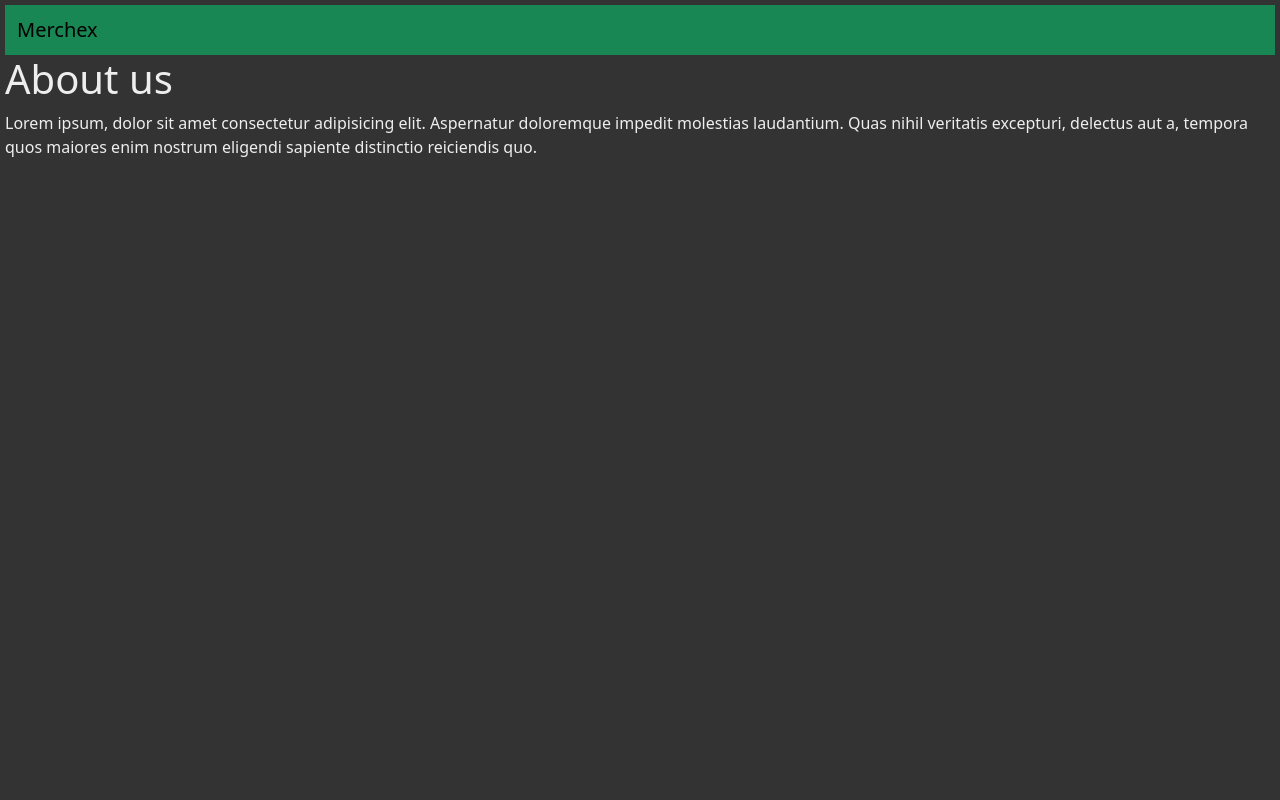
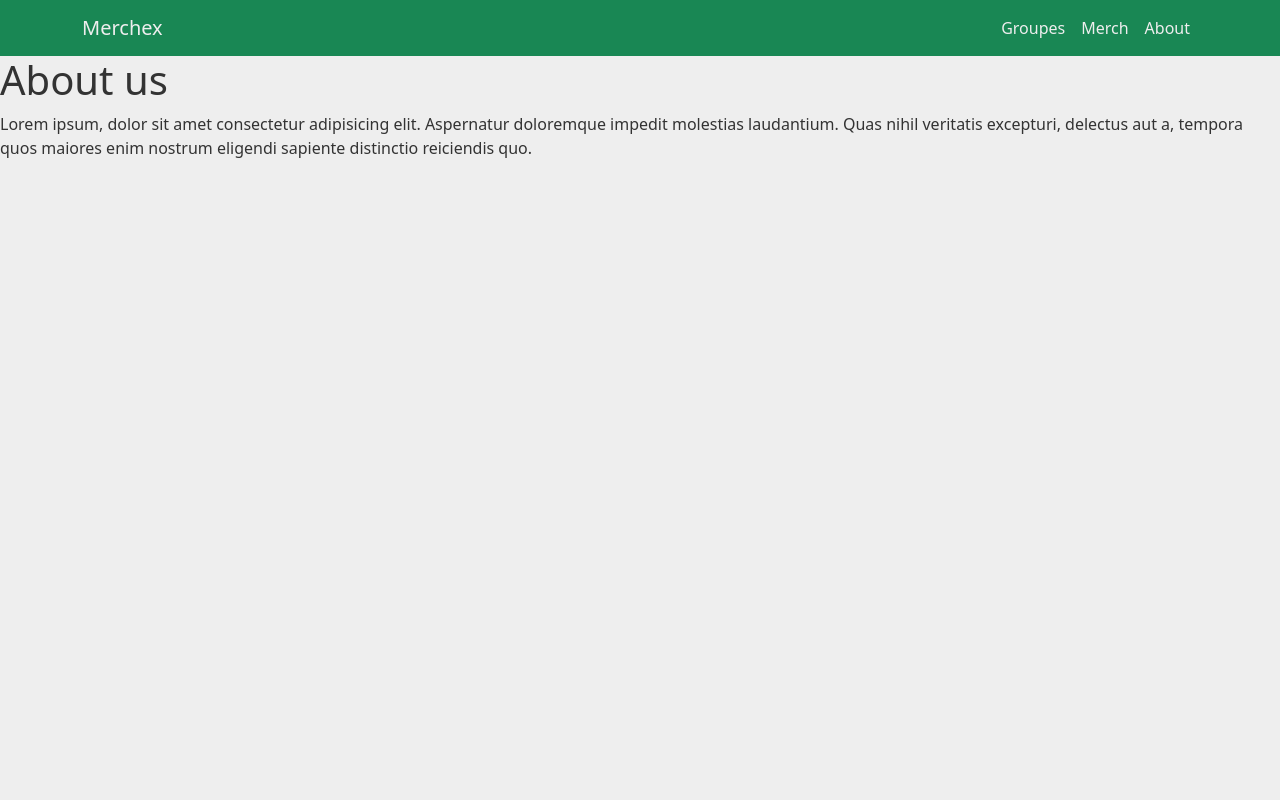
Before and after one commit to rjgabriel1/django_oc, a Django app: page /about-us/ in a window 1280 px wide. Run offline with Django 4.2, Linux system fonts and the light colour scheme.

Commit message:
add new url patterns add list item with link to band detail page update band_detail, merch_list, and merch_detail views

```diff
--- a/listings/models.py
+++ b/listings/models.py
@@ -7,10 +7,10 @@ class Band(models.Model):
     class Genre(models.TextChoices):
         HIP_HOP ='HH'
         SYNTH_POP ='SP'
-        AR = 'AR'
+        ALTERNATIVE_ROCK = 'AR'
 
     name = models.CharField(max_length=100)
-    genre = models.CharField(choices= Genre.choices, default='HH',max_length=5)
+    genre = models.CharField(choices= Genre.choices, default='HH',max_length=25)
     biography = models.CharField(max_length=1000, default='')
     year_formed = models.IntegerField(validators=[MinValueValidator(1900), MaxValueValidator(2023)], default=2000)
     active = models.BooleanField(default=True)
--- a/listings/static/css/style.css
+++ b/listings/static/css/style.css
@@ -1,5 +1,12 @@
 body {
-  background: #333;
-  color: #eee;
-  padding: 5px;
+  color: #333;
+  background: #eee;
 }
+
+li > a {
+  text-decoration: none;
+}
+
+.colnav{
+  color: #eee
+}
--- a/listings/templates/bands/band_list.html
+++ b/listings/templates/bands/band_list.html
@@ -1,10 +1,10 @@
 {% extends 'bands/base.html' %}
 
   {% block content %}
-    <p>Groups</p>
+    <h1>Groups</h1>
     <ul>
       {% for band in bands %}
-      <li>{{ band.name }}</li>
+      <li><a href="{% url 'band-detail' band.id %}">{{ band.name }}</a></li>
       {%endfor%}
     </ul>
  {%endblock%}
--- a/listings/templates/bands/base.html
+++ b/listings/templates/bands/base.html
@@ -2,18 +2,39 @@
 <html>
   <head>
     <title>Merch-ex</title>
-        <link href="https://cdn.jsdelivr.net/npm/bootstrap@5.3.1/dist/css/bootstrap.min.css" rel="stylesheet" integrity="sha384-4bw+/aepP/YC94hEpVNVgiZdgIC5+VKNBQNGCHeKRQN+PtmoHDEXuppvnDJzQIu9" crossorigin="anonymous">
-        <script src="https://cdn.jsdelivr.net/npm/bootstrap@5.3.1/dist/js/bootstrap.bundle.min.js" integrity="sha384-HwwvtgBNo3bZJJLYd8oVXjrBZt8cqVSpeBNS5n7C8IVInixGAoxmnlMuBnhbgrkm" crossorigin="anonymous"></script>
+    <link
+      href="https://cdn.jsdelivr.net/npm/bootstrap@5.3.1/dist/css/bootstrap.min.css"
+      rel="stylesheet"
+      integrity="sha384-4bw+/aepP/YC94hEpVNVgiZdgIC5+VKNBQNGCHeKRQN+PtmoHDEXuppvnDJzQIu9"
+      crossorigin="anonymous"
+    />
+    <script
+      src="https://cdn.jsdelivr.net/npm/bootstrap@5.3.1/dist/js/bootstrap.bundle.min.js"
+      integrity="sha384-HwwvtgBNo3bZJJLYd8oVXjrBZt8cqVSpeBNS5n7C8IVInixGAoxmnlMuBnhbgrkm"
+      crossorigin="anonymous"
+    ></script>
     <link rel="stylesheet" href="{% static 'css/style.css' %}" />
   </head>
 
   <body>
-        <nav class="navbar bg-success ">
-            <div class="container-fluid">
-              <span class="navbar-brand mb-0 h1 ">Merchex</span>
+    <nav class="navbar navbar-expand-lg bg-success">
+      <div class="container">
+        <span class="navbar-brand mb-0 h1 colnav">Merchex</span>
+
+          <ul class="navbar-nav justify-content-center">
+            <li class="nav-item">
+              <a href="{% url 'band-list' %}" class="nav-link colnav " >Groupes</a>
+            </li>
+            <li class="nav-item">
+              <a href="{% url 'merch-list' %}" class="nav-link colnav">Merch</a>
+            </li>
+            <li class="nav-item">
+              <a href="{% url 'about-us' %}" class="nav-link colnav">About</a>
+            </li>
+          </ul>
+
       </div>
     </nav>
-
 
     {% block content %} {% endblock %}
   </body>
--- a/listings/views.py
+++ b/listings/views.py
@@ -1,17 +1,34 @@
 from django.http import HttpResponse
 from django.shortcuts import render
-from listings.models import Band
-from listings.models import Song
+from listings.models import Band, Merch
+
 # Create your views here.
 
 
 def band_list(request):
     bands = Band.objects.all()
-    song = Song.objects.all()
     return render(request,
-        'bands/band_list.html',
-        {'bands': bands})
+                  'bands/band_list.html',
+                  {'bands': bands})
+
+
+def band_detail(request, band_id):
+    band = Band.objects.get(id = band_id)
+    return render(request,
+                  'bands/band_detail.html',
+                  {'band': band}
+                  )
+
+#
+def merch_list(request):
+    merchs = Merch.objects.all()
+    return render(request,'bands/merch_list.html',{'merchs': merchs})
+
+
+def merch_detail(request, merch_id):
+    merch = Merch.objects.get(id=merch_id)
+    return render(request,'bands/merch_detail.html',{'merch': merch})
 
 
 def about(request):
-    return render(request,'bands/about.html')
+    return render(request, 'bands/about.html')
--- a/merchex/urls.py
+++ b/merchex/urls.py
@@ -20,6 +20,9 @@ from listings import views
 
 urlpatterns = [
     path('admin/', admin.site.urls),
-    path('', views.band_list),
-    path('about-us/', views.about),
+    path('bands/', views.band_list, name='band-list'),
+    path('bands/<int:band_id>/', views.band_detail, name= 'band-detail'),
+    path('merchs/', views.merch_list, name='merch-list'),
+    path('merchs/<int:merch_id>/', views.merch_detail, name= 'merch-detail'),
+    path('about-us/', views.about, name='about-us'),
 ]
```
Also changed, not shown: listings/templates/bands/band_detail.html (added, +18 -0 lines), listings/templates/bands/merch_detail.html (added, +17 -0 lines), listings/templates/bands/merch_list.html (added, +11 -0 lines), listings/migrations/0006_alter_band_genre.py (added). Lines whose indentation alone changed are shown as unchanged.
